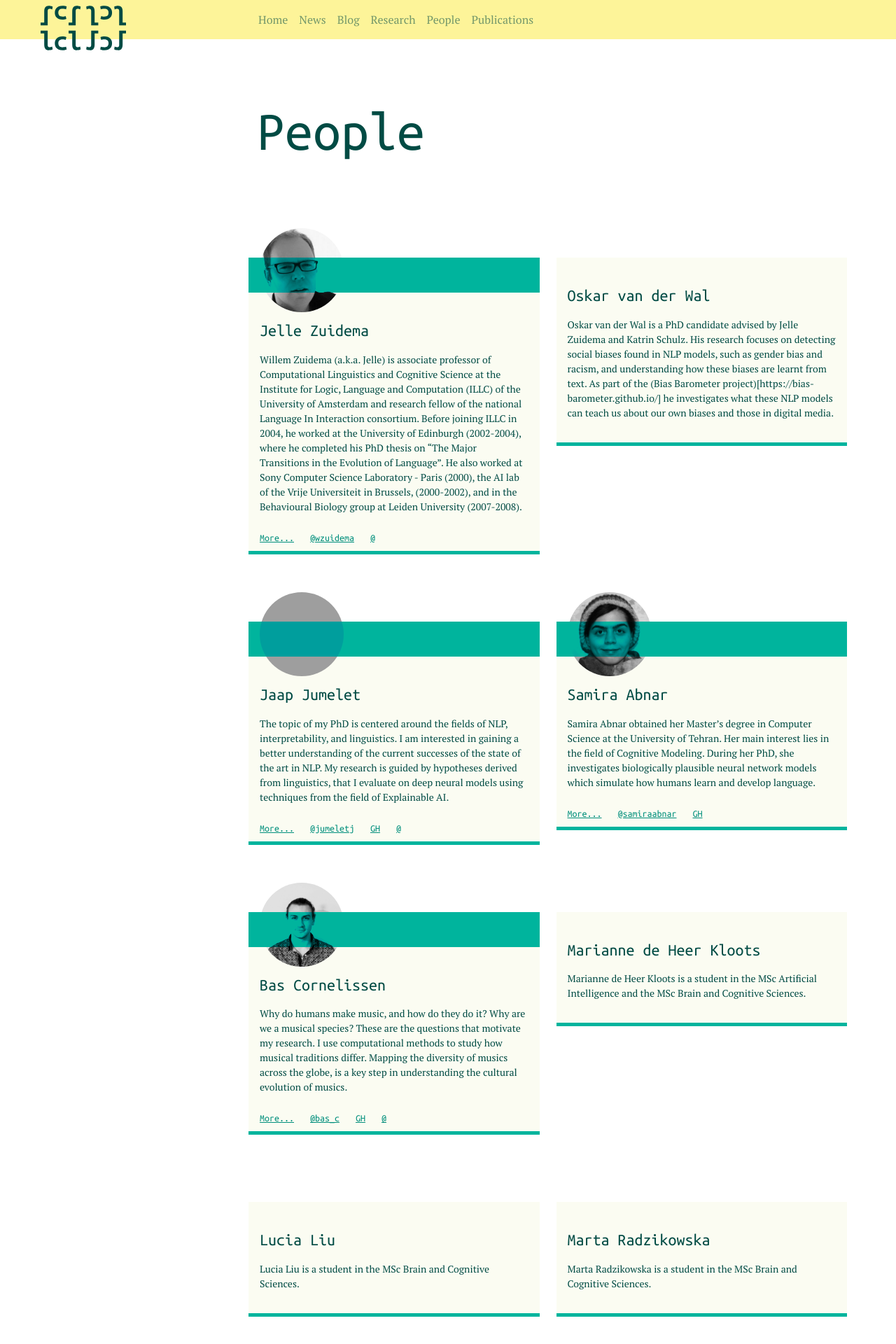
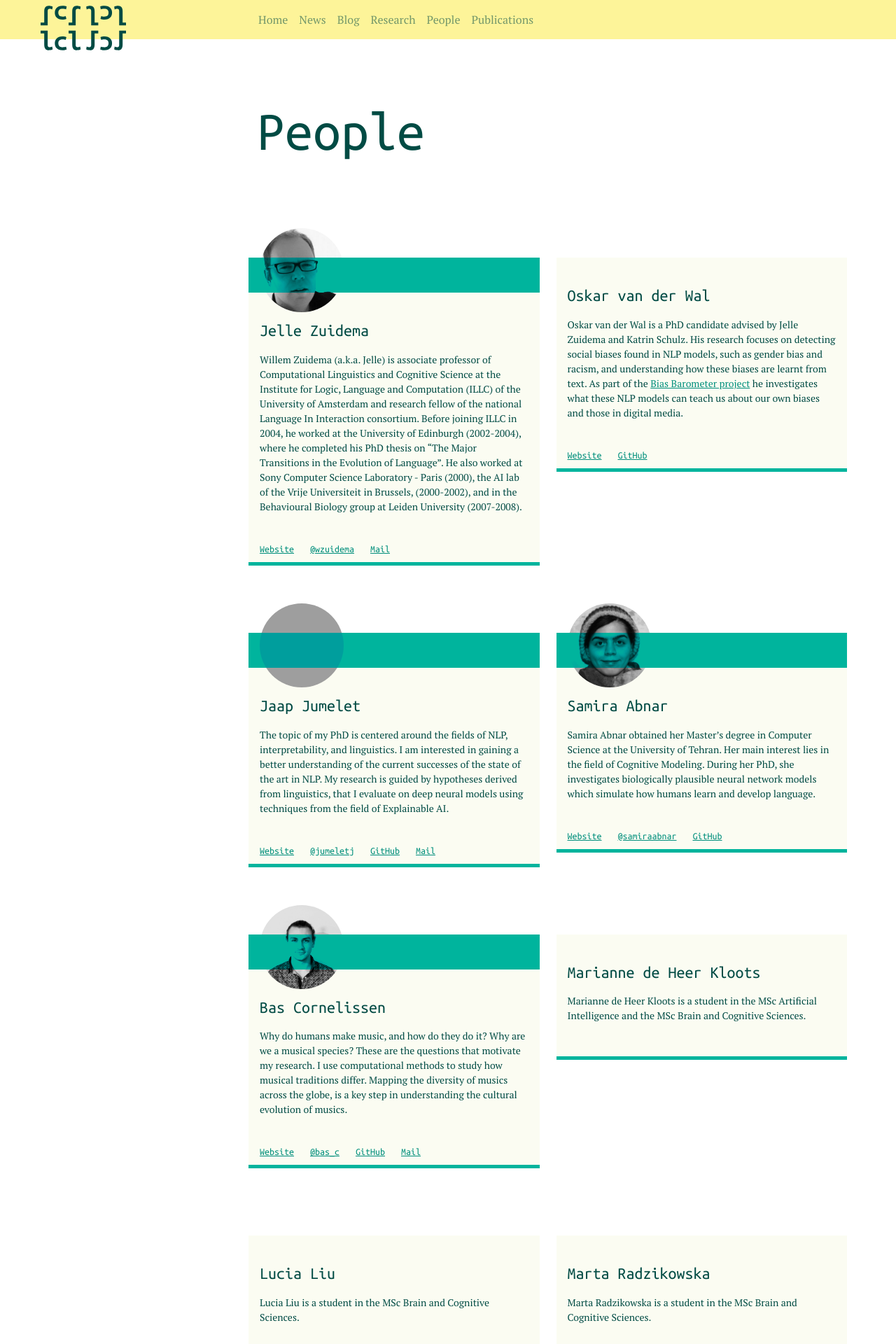
Before and after one commit to clclab/clclab-website, a Jekyll site: the page built from _pages/people.html, in a window 1280 px wide. Shown: the top 1920 px of the page at 70% size. Built offline with Jekyll 4.4.1, drawn with Linux system fonts in a browser that asks for light colours; a script that is not in the unit is left out; some of the changed text lies outside the part shown; grey boxes are pictures that could not be loaded.

Commit message:
update people

```diff
--- a/_data/people.yml
+++ b/_data/people.yml
@@ -18,10 +18,16 @@
 - name: Oskar van der Wal
   type: current
   position: phd
+  url: https://odvanderwal.nl/
+  github: oskarvanderwal
   interests: >
     Oskar van der Wal is a PhD candidate advised by Jelle Zuidema and Katrin Schulz.
-    His research focuses on detecting social biases found in NLP models, such as gender bias and racism, and understanding how these biases are learnt from text.
-    As part of the (Bias Barometer project)[https://bias-barometer.github.io/] he investigates what these NLP models can teach us about our own biases and those in digital media.
+    His research focuses on detecting social biases found in NLP models,
+    such as gender bias and racism, and understanding how these biases are
+    learnt from text. As part of the
+    [Bias Barometer project](https://bias-barometer.github.io/)
+    he investigates what these NLP models can teach us about our own biases
+    and those in digital media.
 
 - name: Jaap Jumelet
   type: current
--- a/_includes/person.html
+++ b/_includes/person.html
@@ -9,12 +9,12 @@
 
 	<div class="card-body">
 		<h4 class="card-title mt-4 mb-3">{{ member.name }}</h4>
-    <p class="card-text">{{ member.interests }}</p>
+    <p class="card-text">{{ member.interests | markdownify }}</p>
   </div>
 
   <div class="card-footer bg-light text-white border-0 card-underline">
     {% if member.url %}
-    	<a href="{{ member.url }}" class="card-link">More...</a>
+    	<a href="{{ member.url }}" class="card-link">Website</a>
     {% endif %}
     {% if member.twitter %}
     	<a href="https://twitter.com/{{ member.twitter }}"
@@ -24,11 +24,11 @@
     {% if member.github %}
     	<a href="https://github.com/{{ member.github }}"
     		target="_blank"
-    		class="card-link">GH</a>
+    		class="card-link">GitHub</a>
   	{% endif %}
   	{% if member.email %}
     	<a href="mailto:{{ member.email }}"
-    		class="card-link">@</a>
+    		class="card-link">Mail</a>
   	{% endif %}
   </div>
 </div>
```
